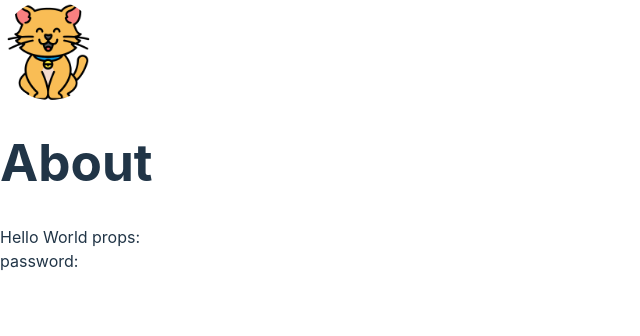
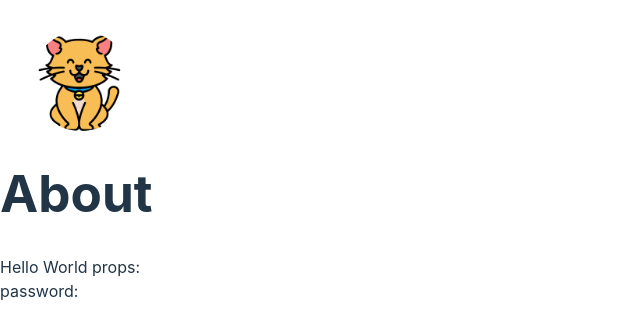
Before and after one commit to shahriar-raj/PawCare_FrontEnd, a React (Vite) app: page /profile in a window 1280 px wide. Shown: the top 336 px of the page, without its empty margins (0-640 px from the left). Built offline with nearby package versions, Linux system fonts and the light colour scheme.

Commit message:
Test css

```diff
--- a/src/Components/CircleImage.jsx
+++ b/src/Components/CircleImage.jsx
@@ -10,7 +10,7 @@ const CircleImage = ({ src, alt, diameter }) => {
         justifyContent: 'center', // Center the image horizontally
         alignItems: 'center', // Center the image vertically
         objectFit: 'cover', // Ensure the image covers the container without stretching
-        backgroundColor: 'white' // Set a background color in case the image is missing or slow to load
+        backgroundColor: 'white', // Set a background color in case the image is missing or slow to load
     };
 
     return (
--- a/src/Login.css
+++ b/src/Login.css
@@ -1,7 +1,7 @@
 #logincard {
     width: 100%;
-    margin-left: 90%;
-    margin-top: 10%;
+    margin-left: 120%;
+    margin-top: 20%;
     text-align: center;
     align-items: center;
     font: 15px sans-serif;
--- /dev/null
+++ b/src/Profile.css
@@ -0,0 +1,8 @@
+.profileImg {
+    margin-top: 20%;
+    margin-left: 20%;
+}
+
+.profilediv{
+    background-color: "blue";
+}
--- a/src/Profile.jsx
+++ b/src/Profile.jsx
@@ -1,15 +1,20 @@
 import React from 'react';
 import CircleImage from './Components/CircleImage';
+import { useNavigate } from "react-router-dom";
+import "./Profile.css";
 
 export function Profile(props) {
     return (
-        <div>
-            <CircleImage src="src/assets/cat.png" alt="Profile Picture" diameter="100px" />
+        <div className="profilediv">
+            <div className='profileImg'>
+                <CircleImage src="src/assets/cat.png" alt="Profile Picture" diameter="100px" />
+            </div>
             <h1>About</h1>
             Hello World
             props: {props.data.username}
             <br></br>
             password: {props.data.password}
+
         </div>
     )
 }
--- a/src/index.css
+++ b/src/index.css
@@ -3,9 +3,9 @@
   line-height: 1.5;
   font-weight: 400;
 
-  color-scheme: light dark;
-  color: rgba(255, 255, 255, 0.87);
-  background-color: #242424;
+  color-scheme: dark;
+  color: rgba(255, 255, 255, 1);
+  background-color: #cedfb9;
 
   font-synthesis: none;
   text-rendering: optimizeLegibility;
```
